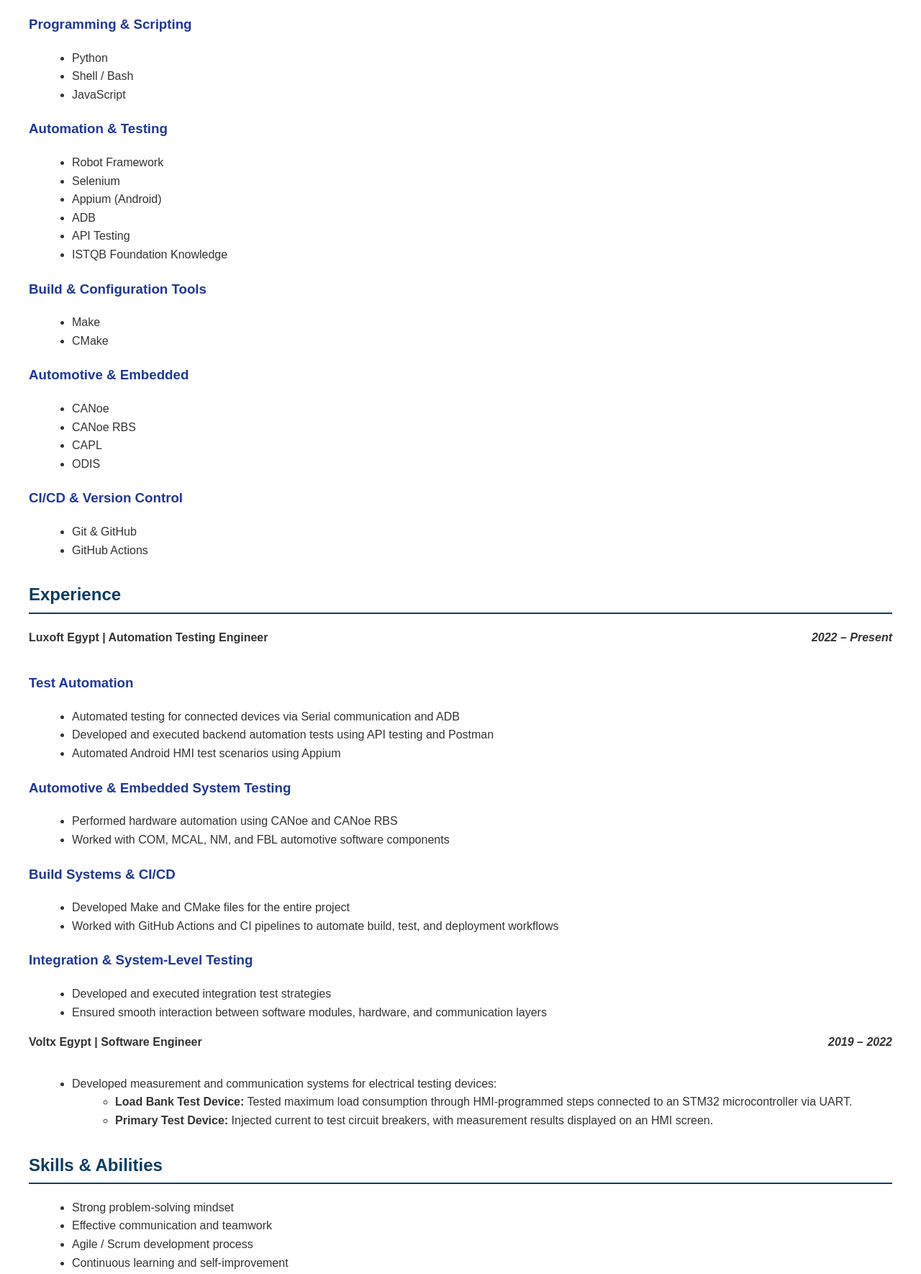
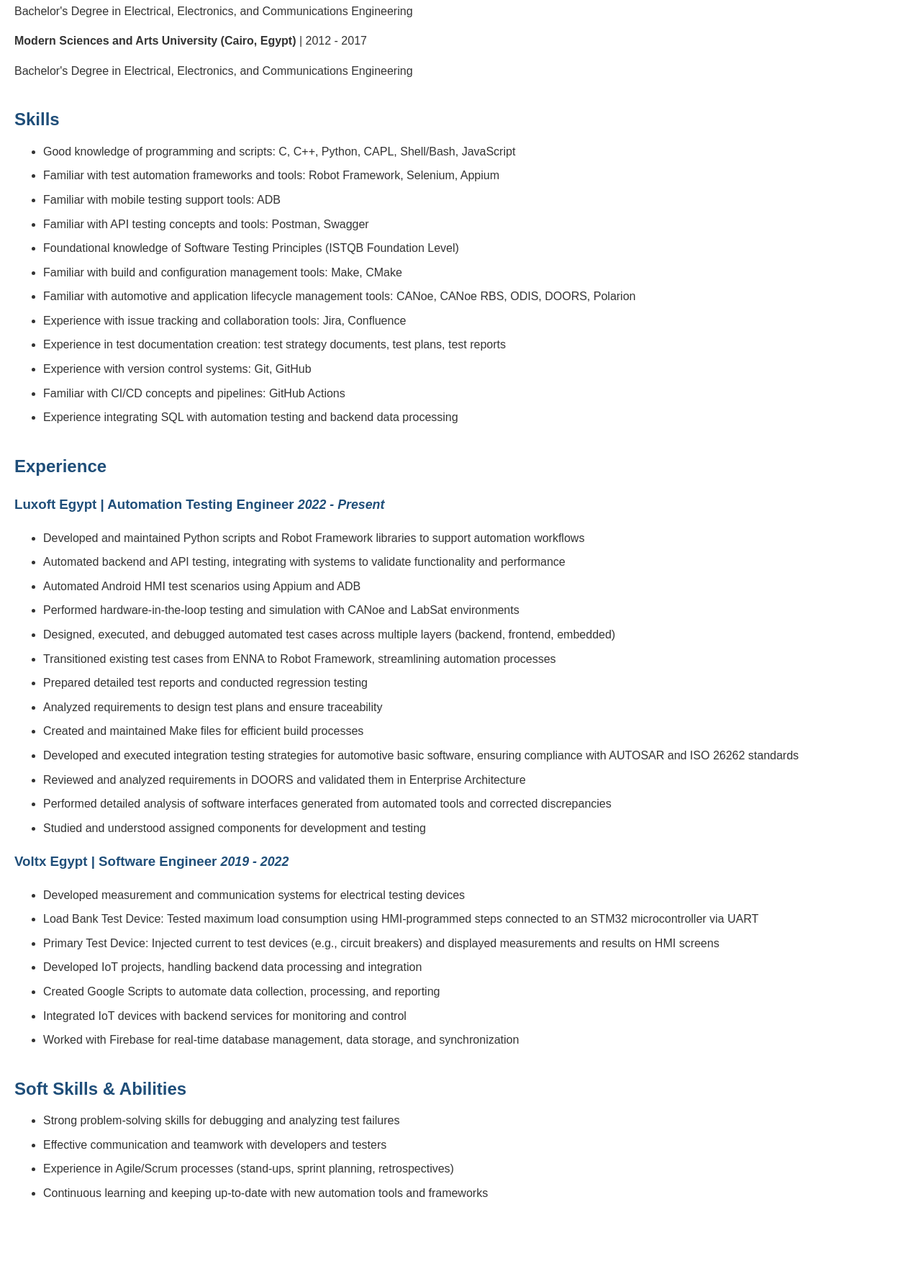
Before and after one commit to Ahmedokeel/ahmedabdelkareem.github.io, a plain HTML site: page index.html in a window 1280 px wide. Shown: the part 626-2396 px from the top of the page at 72% size. After the commit the page ends 2329 px from the top, so only its background shows below. Drawn offline with Linux system fonts and the light colour scheme.

Commit message:
update resume

```diff
--- a/index.html
+++ b/index.html
@@ -2,179 +2,134 @@
 <html lang="en">
 <head>
     <meta charset="UTF-8">
-    <title>QA Engineer - Ahmed Abdelkareem</title>
+    <meta name="viewport" content="width=device-width, initial-scale=1.0">
+    <title>Ahmed Abdelkareem Ibrahim - Automation Testing Engineer</title>
     <style>
         body {
-            font-family: Arial, Helvetica, sans-serif;
-            margin: 40px;
+            font-family: Arial, sans-serif;
             line-height: 1.6;
             color: #333;
+            margin: 20px;
+        }
+        h1, h2, h3 {
+            color: #1F4E79;
         }
         h1 {
-            color: #0a3d62;
+            margin-bottom: 0;
         }
         h2 {
-            border-bottom: 2px solid #0a3d62;
-            padding-bottom: 5px;
-            margin-top: 30px;
-            color: #0a3d62;
+            margin-top: 1.5em;
+            margin-bottom: 0.5em;
         }
         h3 {
-            margin-top: 20px;
-            color: #1e3799;
+            margin-top: 1em;
+        }
+        p, li {
+            margin-bottom: 0.5em;
         }
         ul {
-            margin-left: 20px;
+            margin-top: 0;
+        }
+        .contact-info a {
+            color: #1F4E79;
+            text-decoration: none;
         }
         .section {
-            margin-bottom: 25px;
+            margin-bottom: 2em;
         }
         .job-title {
             font-weight: bold;
         }
-        .date {
-            float: right;
+        .company-duration {
             font-style: italic;
-        }
-        .clear {
-            clear: both;
+            font-size: 0.95em;
         }
     </style>
 </head>
 <body>
 
-<h1>Ahmed Abdelkareem</h1>
-<p><strong>QA / Automation Testing Engineer</strong></p>
+    <h1>Ahmed Abdelkareem Ibrahim</h1>
+    <h2>AUTOMATION TESTING ENGINEER</h2>
+
+    <div class="section contact-info">
+        <p>Email: <a href="mailto:a.abdelkareem.okeel.25@gmail.com">a.abdelkareem.okeel.25@gmail.com</a></p>
+        <p>Mobile: +2 01096685845</p>
+        <p>Address: 6 October, Egypt</p>
+        <p>LinkedIn: <a href="https://www.linkedin.com/in/ahmed-abd-el-kareem-74234792/" target="_blank">linkedin.com/in/ahmed-abd-el-kareem-74234792</a></p>
+        <p>GitHub: <a href="https://github.com/Ahmedokeel" target="_blank">github.com/Ahmedokeel</a></p>
+    </div>
 
     <div class="section">
         <h2>Objective</h2>
-    <p>
-        QA Engineer with strong knowledge of manual and automation testing, focused on ensuring software quality, reliability,
-        and user satisfaction. Passionate about learning, improving test processes, and delivering high-quality products.
-    </p>
+        <p>QA Engineer with strong knowledge of manual and automation testing, focused on ensuring software quality, reliability, and user satisfaction. Passionate about learning, improving test processes, and delivering high-quality products.</p>
     </div>
 
     <div class="section">
         <h2>Education</h2>
+        <p><strong>University of Greenwich (London, UK)</strong> | 2012 - 2017</p>
+        <p>Bachelor's Degree in Electrical, Electronics, and Communications Engineering</p>
 
-    <p>
-        <strong>University of Greenwich</strong> – London, UK<br>
-        <em>2012 – 2017</em><br>
-        Bachelor’s Degree in Electrical, Electronics, and Communications Engineering
-    </p>
-
-    <p>
-        <strong>Modern Sciences and Arts University</strong> – Cairo, Egypt<br>
-        <em>2012 – 2017</em><br>
-        Bachelor’s Degree in Electrical, Electronics, and Communications Engineering
-    </p>
+        <p><strong>Modern Sciences and Arts University (Cairo, Egypt)</strong> | 2012 - 2017</p>
+        <p>Bachelor's Degree in Electrical, Electronics, and Communications Engineering</p>
     </div>
 
     <div class="section">
         <h2>Skills</h2>
-
-    <h3>Programming & Scripting</h3>
         <ul>
-        <li>Python</li>
-        <li>Shell / Bash</li>
-        <li>JavaScript</li>
-    </ul>
-
-    <h3>Automation & Testing</h3>
-    <ul>
-        <li>Robot Framework</li>
-        <li>Selenium</li>
-        <li>Appium (Android)</li>
-        <li>ADB</li>
-        <li>API Testing</li>
-        <li>ISTQB Foundation Knowledge</li>
-    </ul>
-
-    <h3>Build & Configuration Tools</h3>
-    <ul>
-        <li>Make</li>
-        <li>CMake</li>
-    </ul>
-
-    <h3>Automotive & Embedded</h3>
-    <ul>
-        <li>CANoe</li>
-        <li>CANoe RBS</li>
-        <li>CAPL</li>
-        <li>ODIS</li>
-    </ul>
-
-    <h3>CI/CD & Version Control</h3>
-    <ul>
-        <li>Git & GitHub</li>
-        <li>GitHub Actions</li>
+            <li>Good knowledge of programming and scripts: C, C++, Python, CAPL, Shell/Bash, JavaScript</li>
+            <li>Familiar with test automation frameworks and tools: Robot Framework, Selenium, Appium</li>
+            <li>Familiar with mobile testing support tools: ADB</li>
+            <li>Familiar with API testing concepts and tools: Postman, Swagger</li>
+            <li>Foundational knowledge of Software Testing Principles (ISTQB Foundation Level)</li>
+            <li>Familiar with build and configuration management tools: Make, CMake</li>
+            <li>Familiar with automotive and application lifecycle management tools: CANoe, CANoe RBS, ODIS, DOORS, Polarion</li>
+            <li>Experience with issue tracking and collaboration tools: Jira, Confluence</li>
+            <li>Experience in test documentation creation: test strategy documents, test plans, test reports</li>
+            <li>Experience with version control systems: Git, GitHub</li>
+            <li>Familiar with CI/CD concepts and pipelines: GitHub Actions</li>
+            <li>Experience integrating SQL with automation testing and backend data processing</li>
         </ul>
     </div>
 
     <div class="section">
         <h2>Experience</h2>
 
-    <p class="job-title">
-        Luxoft Egypt | Automation Testing Engineer
-        <span class="date">2022 – Present</span>
-    </p>
-    <div class="clear"></div>
-
-    <h3>Test Automation</h3>
+        <h3>Luxoft Egypt | Automation Testing Engineer <span class="company-duration">2022 - Present</span></h3>
         <ul>
-        <li>Automated testing for connected devices via Serial communication and ADB</li>
-        <li>Developed and executed backend automation tests using API testing and Postman</li>
-        <li>Automated Android HMI test scenarios using Appium</li>
+            <li>Developed and maintained Python scripts and Robot Framework libraries to support automation workflows</li>
+            <li>Automated backend and API testing, integrating with systems to validate functionality and performance</li>
+            <li>Automated Android HMI test scenarios using Appium and ADB</li>
+            <li>Performed hardware-in-the-loop testing and simulation with CANoe and LabSat environments</li>
+            <li>Designed, executed, and debugged automated test cases across multiple layers (backend, frontend, embedded)</li>
+            <li>Transitioned existing test cases from ENNA to Robot Framework, streamlining automation processes</li>
+            <li>Prepared detailed test reports and conducted regression testing</li>
+            <li>Analyzed requirements to design test plans and ensure traceability</li>
+            <li>Created and maintained Make files for efficient build processes</li>
+            <li>Developed and executed integration testing strategies for automotive basic software, ensuring compliance with AUTOSAR and ISO 26262 standards</li>
+            <li>Reviewed and analyzed requirements in DOORS and validated them in Enterprise Architecture</li>
+            <li>Performed detailed analysis of software interfaces generated from automated tools and corrected discrepancies</li>
+            <li>Studied and understood assigned components for development and testing</li>
         </ul>
 
-    <h3>Automotive & Embedded System Testing</h3>
+        <h3>Voltx Egypt | Software Engineer <span class="company-duration">2019 - 2022</span></h3>
         <ul>
-        <li>Performed hardware automation using CANoe and CANoe RBS</li>
-        <li>Worked with COM, MCAL, NM, and FBL automotive software components</li>
-    </ul>
-
-    <h3>Build Systems & CI/CD</h3>
-    <ul>
-        <li>Developed Make and CMake files for the entire project</li>
-        <li>Worked with GitHub Actions and CI pipelines to automate build, test, and deployment workflows</li>
-    </ul>
-
-    <h3>Integration & System-Level Testing</h3>
-    <ul>
-        <li>Developed and executed integration test strategies</li>
-        <li>Ensured smooth interaction between software modules, hardware, and communication layers</li>
-    </ul>
-
-    <p class="job-title">
-        Voltx Egypt | Software Engineer
-        <span class="date">2019 – 2022</span>
-    </p>
-    <div class="clear"></div>
-
-    <ul>
-        <li>
-            Developed measurement and communication systems for electrical testing devices:
-            <ul>
-                <li>
-                    <strong>Load Bank Test Device:</strong> Tested maximum load consumption through HMI-programmed steps
-                    connected to an STM32 microcontroller via UART.
-                </li>
-                <li>
-                    <strong>Primary Test Device:</strong> Injected current to test circuit breakers, with measurement
-                    results displayed on an HMI screen.
-                </li>
-            </ul>
-        </li>
+            <li>Developed measurement and communication systems for electrical testing devices</li>
+            <li>Load Bank Test Device: Tested maximum load consumption using HMI-programmed steps connected to an STM32 microcontroller via UART</li>
+            <li>Primary Test Device: Injected current to test devices (e.g., circuit breakers) and displayed measurements and results on HMI screens</li>
+            <li>Developed IoT projects, handling backend data processing and integration</li>
+            <li>Created Google Scripts to automate data collection, processing, and reporting</li>
+            <li>Integrated IoT devices with backend services for monitoring and control</li>
+            <li>Worked with Firebase for real-time database management, data storage, and synchronization</li>
         </ul>
     </div>
 
     <div class="section">
-    <h2>Skills & Abilities</h2>
+        <h2>Soft Skills & Abilities</h2>
         <ul>
-        <li>Strong problem-solving mindset</li>
-        <li>Effective communication and teamwork</li>
-        <li>Agile / Scrum development process</li>
-        <li>Continuous learning and self-improvement</li>
+            <li>Strong problem-solving skills for debugging and analyzing test failures</li>
+            <li>Effective communication and teamwork with developers and testers</li>
+            <li>Experience in Agile/Scrum processes (stand-ups, sprint planning, retrospectives)</li>
+            <li>Continuous learning and keeping up-to-date with new automation tools and frameworks</li>
         </ul>
     </div>
 
```
Lines whose indentation alone changed are shown as unchanged.
